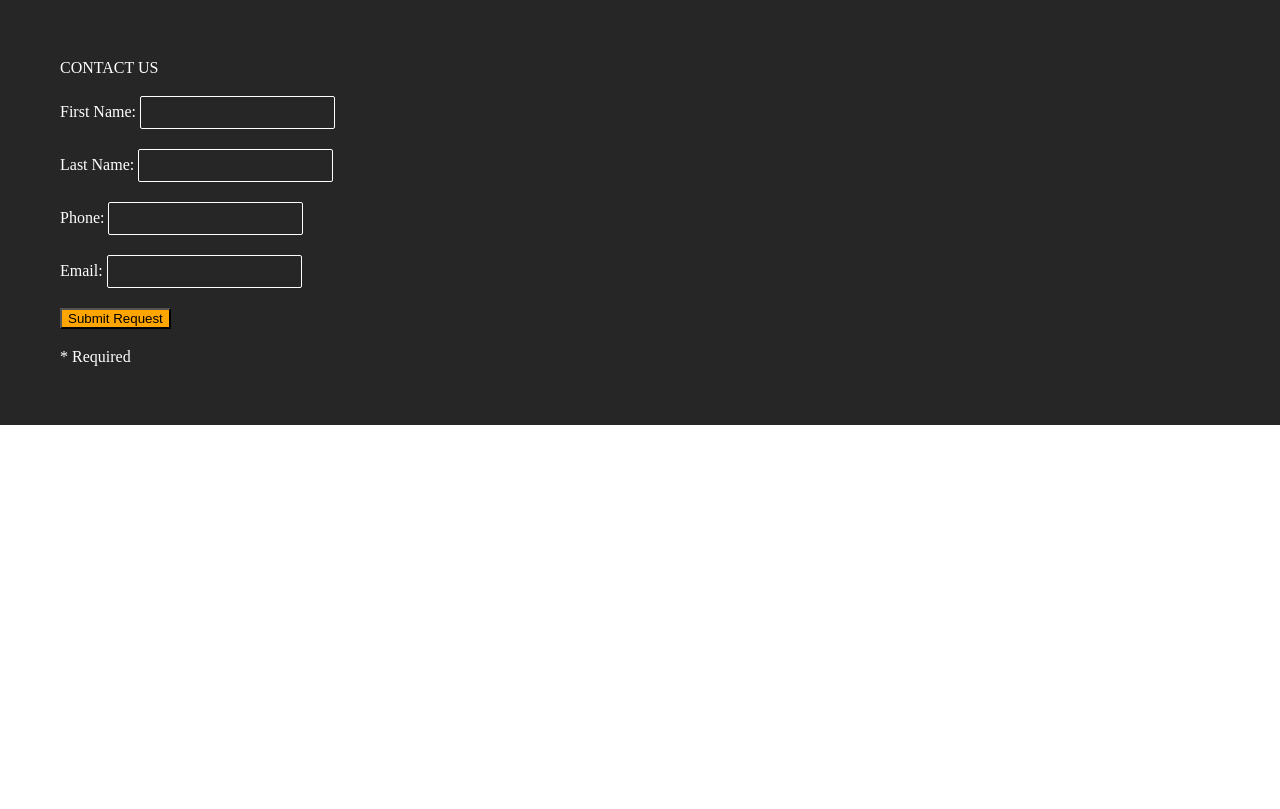
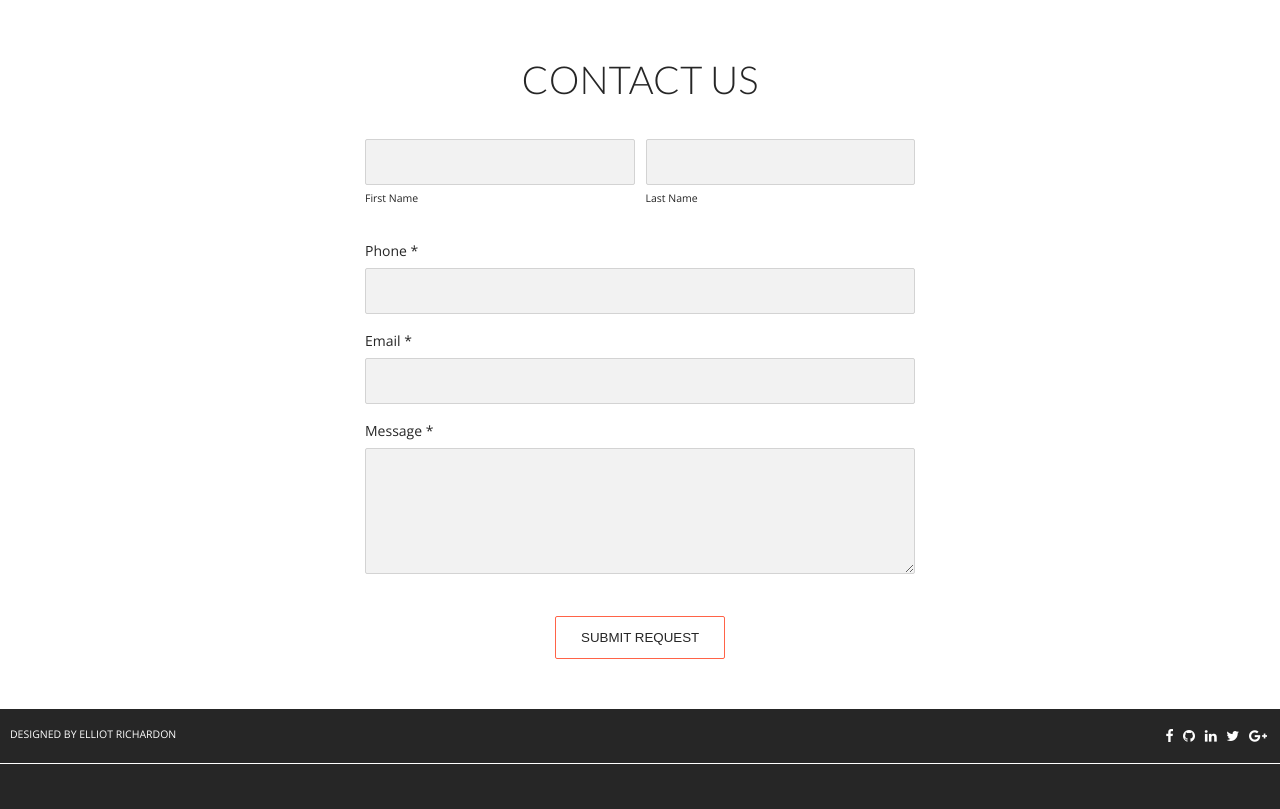
Before and after one commit to ear78/submit-form, a plain HTML site: page index.html in a window 1280 px wide. Drawn offline with nearby package versions, Linux system fonts and the light colour scheme.

Commit message:
finished up design and css for javascript validation

```diff
--- a/css/main.css
+++ b/css/main.css
@@ -1,7 +1,15 @@
+/*
+font-family: 'Open Sans', sans-serif;
+font-family: 'Lato', sans-serif;
+*/
+
 * {
   box-sizing: border-box;
 }
+
 body {
+  font-size: 14px;
+  font-family: 'Open Sans', sans-serif;
   line-height: 1;
 }
 
@@ -9,47 +17,57 @@ body {
   overflow: hidden;
 }
 
-.box {
-  width: 150px;
-  height: 150px;
-  background: lightgreen;
-  border: 1px solid #000;
-  float: left;
-  margin-left: 20px;
+.form-wrap {
+  background: #fff;
 }
 
-.red {
-  background: red;
-  transition: all .9s ease;
+form {
+  padding: 50px;
+  color: #262626;
 }
 
-.contact-form {
-
-}
-
-.contact-form button {
-  background: orange;
-}
-
-.contact-form button:hover {
-  background: lightyellow;
-}
-
-.form-wrap {
-  background: #262626;
-}
-form {
-  padding: 50px;
-  color: #fff;
-}
-
-form p,
 form h2 {
   padding: 10px;
 }
 
+.inner-wrap {
+  max-width: 650px;
+  margin: 0 auto;
+}
+
 .contact-form h2 {
+  font-size: 2.75em;
+  font-family: 'Lato', sans-serif;
   text-transform: uppercase;
+  text-align: center;
+  margin-bottom: 30px;
+}
+
+.top-info-box-container {
+  display: flex;
+  margin-bottom: 20px;
+}
+
+.top-info-box-container .info-box {
+  width: 49%;
+}
+
+.top-info-box-container .info-box:nth-child(2){
+  margin-left: 2%;
+}
+
+.contact-form label {
+  display: inline-block;
+  margin-top: 8px;
+  font-size: 0.75em;
+}
+
+.contact-form .info-box {
+  margin-bottom: 20px;
+}
+
+.contact-form .info-box p {
+  margin: 10px 0;
 }
 
 .hide-required-message {
@@ -62,11 +80,15 @@ form h2 {
 }
 
 .contact-form input {
-  padding: 8px;
-  border: 1px solid #fff;
-  background: none;
+  padding: 15px 10px;
+  border: 1px solid lightgrey;
+  background: #f2f2f2;
   border-radius: 2px;
-  color: #fff;
+  color: #262626;
+  font-size: .9em;
+  font-weight:100;
+  display: block;
+  width: 100%;
 }
 
 .contact-form input:focus {
@@ -79,3 +101,96 @@ form h2 {
   border: 2px solid red;
   background-color: white;
 }
+
+.contact-form textarea {
+  width: 100%;
+  border-radius: 2px;
+  border: 1px solid lightgrey;
+  background-color: #f2f2f2;
+}
+
+.contact-form textarea:focus {
+  outline: none;
+  border: 1px solid lightseagreen;
+}
+
+.contact-form button {
+  background: none;
+  border: 1px solid tomato;
+  padding: 13px 25px;
+  color: #262626;
+  border-radius: 2px;
+  text-transform: uppercase;
+  transition: all .1s ease;
+}
+
+/* Sweep To Top */
+.hvr-sweep-to-top {
+  display: inline-block;
+  vertical-align: middle;
+  -webkit-transform: perspective(1px) translateZ(0);
+  transform: perspective(1px) translateZ(0);
+  box-shadow: 0 0 1px transparent;
+  position: relative;
+  -webkit-transition-property: color;
+  transition-property: color;
+  -webkit-transition-duration: 0.2s;
+  transition-duration: 0.2s;
+}
+.hvr-sweep-to-top:before {
+  content: "";
+  position: absolute;
+  z-index: -1;
+  top: 0;
+  left: 0;
+  right: 0;
+  bottom: 0;
+  background: tomato;
+  opacity: .9;
+  border: 1px solid tomato;
+  -webkit-transform: scaleY(0);
+  transform: scaleY(0);
+  -webkit-transform-origin: 50% 100%;
+  transform-origin: 50% 100%;
+  -webkit-transition-property: transform;
+  transition-property: transform;
+  -webkit-transition-duration: 0.2s;
+  transition-duration: 0.2s;
+  -webkit-transition-timing-function: ease;
+  transition-timing-function: ease;
+}
+.hvr-sweep-to-top:hover, .hvr-sweep-to-top:focus, .hvr-sweep-to-top:active {
+  color: white;
+}
+.hvr-sweep-to-top:hover:before, .hvr-sweep-to-top:focus:before, .hvr-sweep-to-top:active:before {
+  -webkit-transform: scaleY(1);
+  transform: scaleY(1);
+}
+
+.footer {
+  text-align: center;
+  margin-top: 40px;
+}
+
+.social-container {
+  width: 100%;
+  min-height: 100px;
+  background: #262626;
+  color: #fff;
+}
+
+.social-border {
+  display: flex;
+  justify-content: space-between;
+  border-bottom: 1px solid #fff;
+  padding: 20px 10px;
+}
+
+.social-border p {
+  font-size: .75em;
+  text-transform: uppercase;
+}
+
+.social-border i {
+  margin: 0 3px;
+}
--- a/index.html
+++ b/index.html
@@ -4,22 +4,65 @@
     <meta charset="utf-8">
     <title>Jquery Practice</title>
     <meta name="viewport" content="width=device-width, initial-scale=1">
+
+    <!-- RESET CSS STYLESHEET -->
     <link rel="stylesheet" href="./css/reset.css">
+
+    <!-- GOOGLE FONTS && FONT AWESOME CDN  -->
+    <link href="https://fonts.googleapis.com/css?family=Lato:300|Open+Sans:300" rel="stylesheet">
+    <link rel="stylesheet" href="https://cdnjs.cloudflare.com/ajax/libs/font-awesome/4.7.0/css/font-awesome.min.css">
+    <!--  ////////////////////////////////////-->
+
     <link rel="stylesheet" href="./css/main.css">
   </head>
   <body>
 
     <section class="form-wrap">
-      <form class="contact-form">
+      <form class="contact-form inner-wrap">
         <h2>Contact Us</h2>
-        <p><label>First Name: <input id="fname" type="text" class="required"/></lable></p>
-        <p><label>Last Name: <input id="lname" type="text" class="required"/></lable></p>
-        <p><label>Phone: <input type="text" class="required"/></lable></p>
-        <p><label>Email: <input id="email" type="email" class="required"/></lable></p>
-        <p class="required-message hide-required-message">Please fill out required fields.</p>
-        <p><button value="submit" type="submit">Submit Request</button></p>
-        <p>* Required</p>
+
+        <div class="top-info-box-container">
+          <div class="info-box">
+            <input id="fname" type="text" class="required"/>
+            <label>First Name </lable>
+          </div>
+          <div class="info-box">
+            <input id="lname" type="text" class="required"/>
+            <label>Last Name </lable>
+          </div>
+        </div>
+
+        <div class="info-box">
+          <p>Phone *</p>
+            <input type="text" class="required"/>
+        </div>
+        <div class="info-box">
+          <p>Email *</p>
+          <input id="email" type="email" class="required"/>
+        </div>
+        <div class="required-message hide-required-message">
+          Please fill out required fields.
+        </div>
+        <div class="info-box">
+          <p>Message *</p>
+          <textarea name="name" rows="8" cols="80"></textarea>
+        </div>
+        <div class="footer">
+          <button class="hvr-sweep-to-top" value="submit" type="submit">Submit Request</button>
+        </div>
       </form>
+      <div class="social-container">
+        <div class="social-border">
+          <p>Designed By Elliot Richardon</p>
+          <div>
+            <i class="fa fa-facebook-f"></i>
+            <i class="fa fa-github"></i>
+            <i class="fa fa-linkedin"></i>
+            <i class="fa fa-twitter"></i>
+            <i class="fa fa-google-plus"></i>
+          </div>
+        </div>
+      </div>
     </section>
 
 
```
